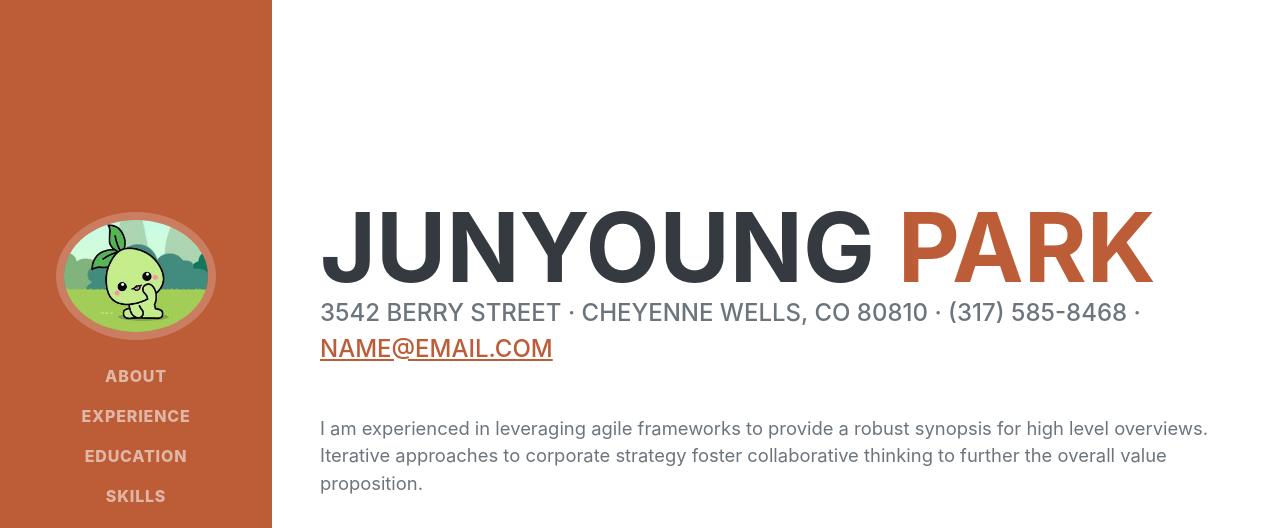
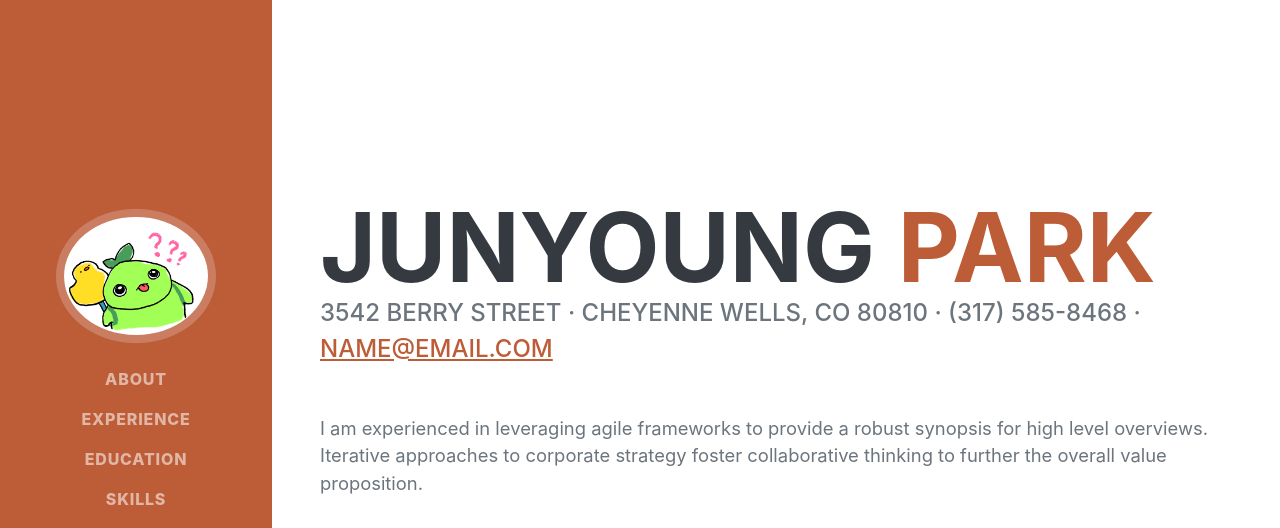
Before and after one commit to Gorro-par/Gorro-par.github.io, a plain HTML site: page index.html in a window 1280 px wide. Shown: the top 528 px of the page. Drawn offline with nearby package versions, Linux system fonts and the light colour scheme; a web font is replaced by a local one.

Commit message:
update profile

```diff
--- a/index.html
+++ b/index.html
@@ -40,7 +40,7 @@
         <span class="d-none d-lg-block"
           ><img
             class="img-fluid img-profile rounded-circle mx-auto mb-2"
-            src="assets/img/profile.jpg"
+            src="assets/img/profile.png"
             alt="..."
         /></span>
       </a>
```
Also changed, not shown: assets/img/profile.jpg (deleted), assets/img/profile.png (added).
